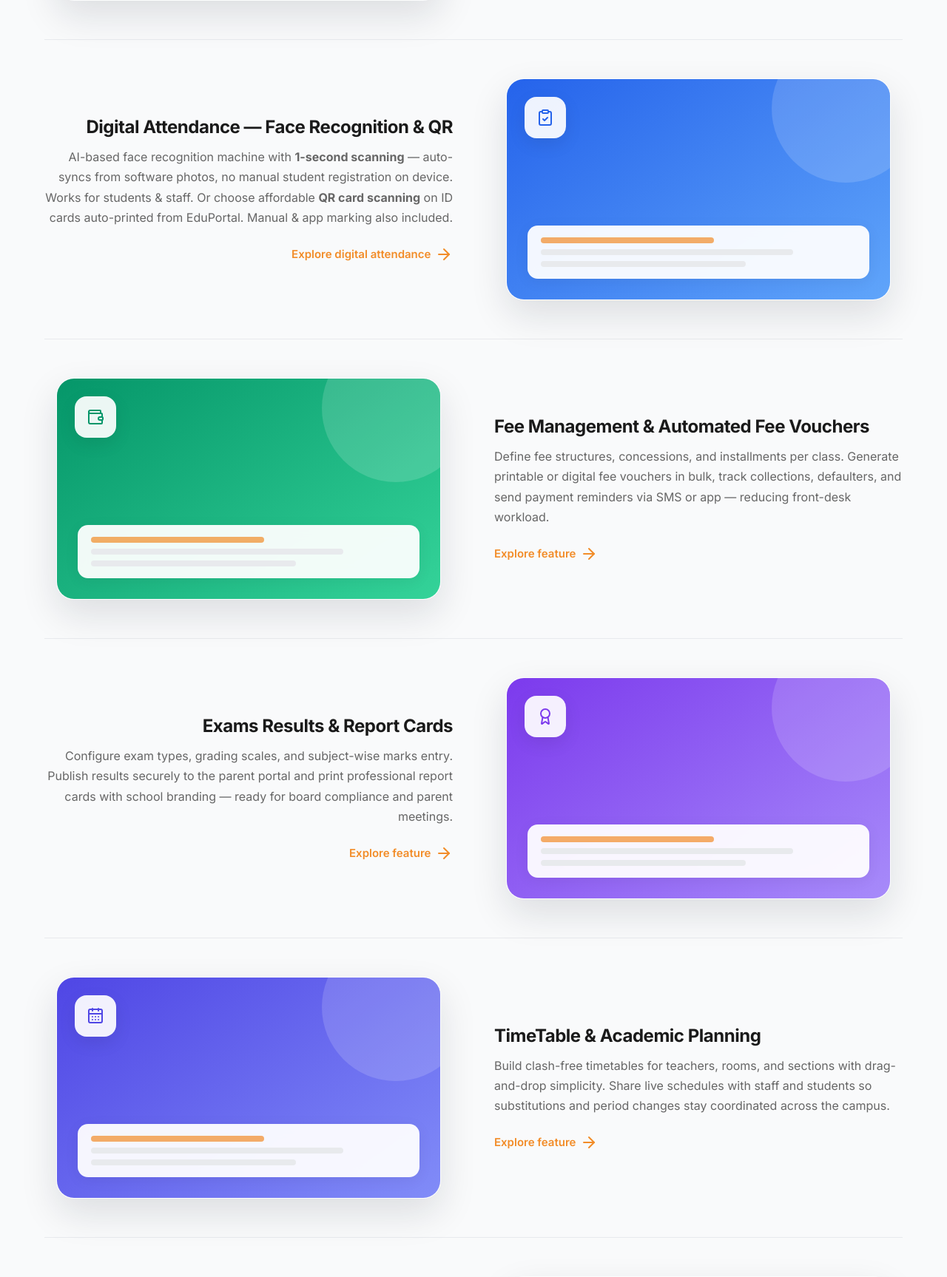
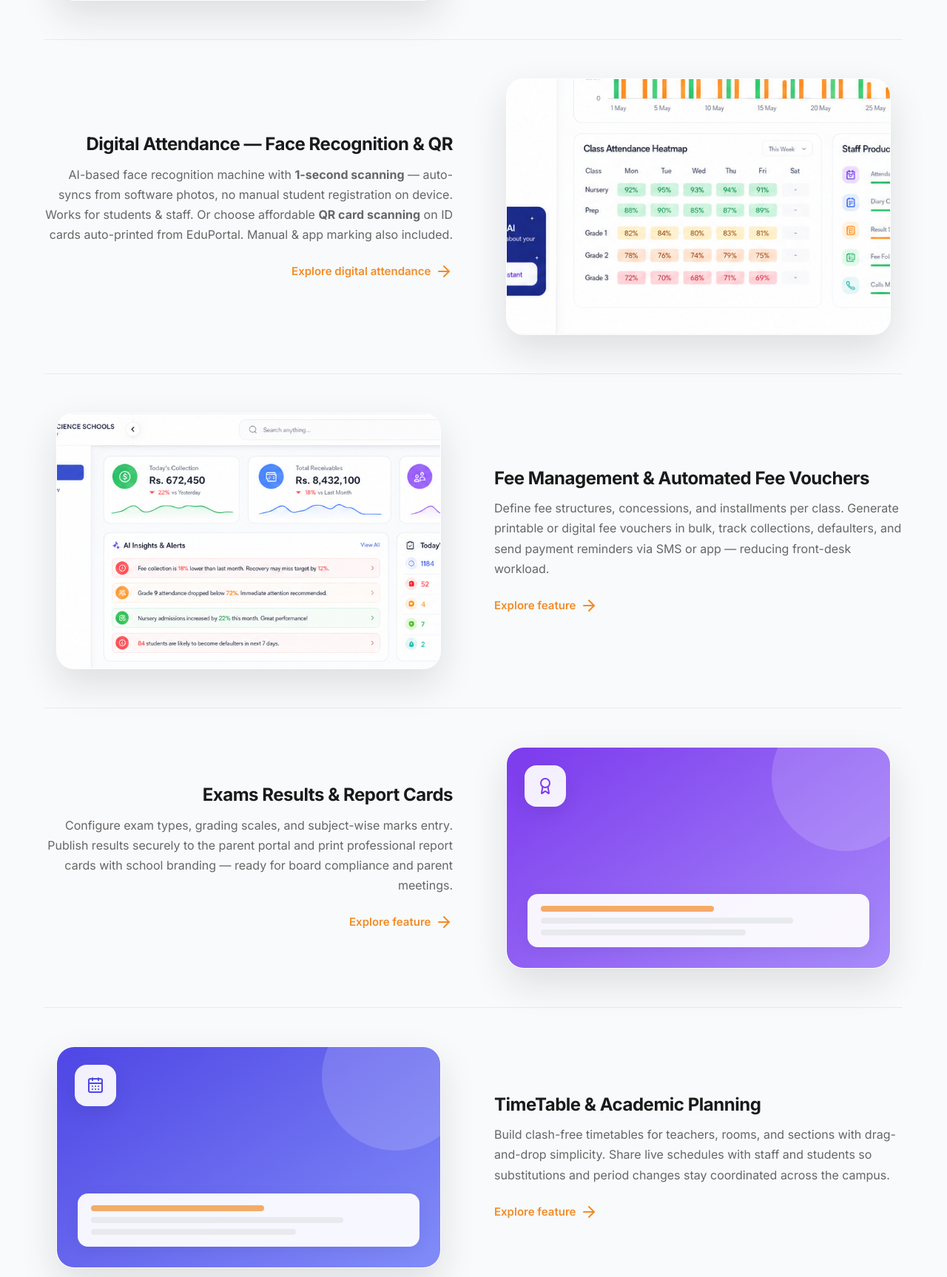
Before and after one commit to aliajmalawan/eduportal.pk, a PHP site: page /eduportal/features.php in a window 1280 px wide. Shown: the part 806-2533 px from the top of the page at 74% size. Run offline with PHP 8.4, Linux system fonts and the light colour scheme; data that the repository does not hold is empty; some libraries are stand-ins or nearby versions.

Commit message:
feat: replace fake mockup cards with real dashboard crops on features.php
4 of features.php's 21 feature cards had generic gradient + icon + fake
mock-bar placeholders where the actual product screenshot (assets/dashboard.png)
genuinely shows that feature's data: Digital Attendance (class attendance
heatmap), Fee Management (collection/receivables panel), Payroll & Staff
Salary Management (staff productivity panel), and Expenses Profit & Loss
Tracking (revenue/income-vs-expense chart).

Reuses the same real-screenshot-zoom technique as the homepage product
tour (object-fit: cover + transform: translate/scale on the one shared
dashboard image) with the same pre-verified crop coordinates, rather than
inventing new unverified ones.

The other ~15 cards (library, transport, hostel, canteen, exams, ID
cards, certificates, datasheets, inventory, multi-campus, etc.) keep the
icon placeholder for now -- no real screenshot of those modules exists
in this codebase, and a fabricated mockup passed off as product UI would
be worse than an honest icon card. Flagged to the user; left as-is
pending real screenshots of those modules.

Co-Authored-By: Claude Sonnet 5 <noreply@anthropic.com>

```diff
--- a/features.php
+++ b/features.php
@@ -173,6 +173,26 @@ $inlineStyles     = '
       display: block;
       border-radius: 24px;
     }
+    /* Real-screenshot crop: zooms the actual dashboard.png (the same asset
+       used on the homepage product tour) into the panel that matches this
+       feature, instead of the generic icon + fake mock-bars placeholder.
+       Only applied where the dashboard genuinely shows that feature\'s data
+       -- the transform values match the pre-verified homepage tour crops,
+       not new guesses. Static (no JS): each card always shows its own
+       region, there is nothing to scroll-drive here. */
+    .feat-showcase--crop {
+      padding: 0;
+      min-height: auto;
+      background: #fff;
+      aspect-ratio: 1536 / 1024;
+    }
+    .feat-showcase--crop img {
+      display: block;
+      width: 100%;
+      height: 100%;
+      object-fit: cover;
+      transform-origin: 0 0;
+    }
 
     .feat-content h3 {
       font-size: clamp(1.25rem, 2.5vw, 1.5rem);
@@ -326,10 +346,11 @@ require __DIR__ . '/includes/header.php';
 
         <article class="feat-block feat-block--right">
           <div class="feat-visual">
-                        <div class="feat-showcase feat-showcase--blue">
-              <div class="feat-showcase-bg"></div>
-              <div class="feat-showcase-icon"><i data-lucide="clipboard-check"></i></div>
-              <div class="feat-showcase-mock"><span></span><span></span><span></span></div>
+                        <div class="feat-showcase feat-showcase--crop">
+              <img src="<?= ep_h(ep_url('assets/dashboard.png')) ?>"
+                   alt="EduPortal class attendance heatmap showing attendance per section across the week"
+                   width="1536" height="1024" loading="lazy" decoding="async"
+                   style="transform: translate(-21.28%, -180%) scale(2.8);">
             </div>
           </div>
           <div class="feat-content">
@@ -341,10 +362,11 @@ require __DIR__ . '/includes/header.php';
 
         <article class="feat-block feat-block--left">
           <div class="feat-visual">
-                        <div class="feat-showcase feat-showcase--green">
-              <div class="feat-showcase-bg"></div>
-              <div class="feat-showcase-icon"><i data-lucide="wallet"></i></div>
-              <div class="feat-showcase-mock"><span></span><span></span><span></span></div>
+                        <div class="feat-showcase feat-showcase--crop">
+              <img src="<?= ep_h(ep_url('assets/dashboard.png')) ?>"
+                   alt="EduPortal fee collection and outstanding receivables panel"
+                   width="1536" height="1024" loading="lazy" decoding="async"
+                   style="transform: translate(-18.18%, 0%) scale(2.2);">
             </div>
           </div>
           <div class="feat-content">
@@ -589,10 +611,11 @@ require __DIR__ . '/includes/header.php';
 
         <article class="feat-block feat-block--right">
           <div class="feat-visual">
-                        <div class="feat-showcase feat-showcase--orange">
-              <div class="feat-showcase-bg"></div>
-              <div class="feat-showcase-icon"><i data-lucide="banknote"></i></div>
-              <div class="feat-showcase-mock"><span></span><span></span><span></span></div>
+                        <div class="feat-showcase feat-showcase--crop">
+              <img src="<?= ep_h(ep_url('assets/dashboard.png')) ?>"
+                   alt="EduPortal staff productivity panel tracking attendance marking, diary completion and result submission"
+                   width="1536" height="1024" loading="lazy" decoding="async"
+                   style="transform: translate(-81.52%, -180%) scale(2.8);">
             </div>
           </div>
           <div class="feat-content">
@@ -604,10 +627,11 @@ require __DIR__ . '/includes/header.php';
 
         <article class="feat-block feat-block--left">
           <div class="feat-visual">
-                        <div class="feat-showcase feat-showcase--green">
-              <div class="feat-showcase-bg"></div>
-              <div class="feat-showcase-icon"><i data-lucide="trending-up"></i></div>
-              <div class="feat-showcase-mock"><span></span><span></span><span></span></div>
+                        <div class="feat-showcase feat-showcase--crop">
+              <img src="<?= ep_h(ep_url('assets/dashboard.png')) ?>"
+                   alt="EduPortal revenue overview chart plotting income and expense against the collection target"
+                   width="1536" height="1024" loading="lazy" decoding="async"
+                   style="transform: translate(-17.47%, -70.48%) scale(2.1);">
             </div>
           </div>
           <div class="feat-content">
```
